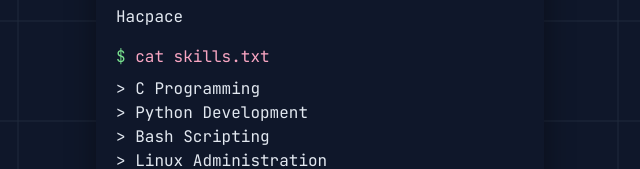
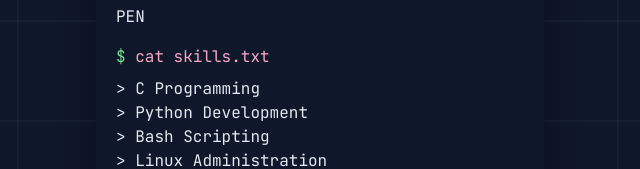
Before and after one commit to pen091/newlife, a plain HTML site: page index.html in a window 1280 px wide. Shown: the part 229-398 px from the top of the page, 632-1272 px from the left. Drawn offline with nearby package versions, Linux system fonts and the light colour scheme.

Commit message:
Update index.html

```diff
--- a/index.html
+++ b/index.html
@@ -141,7 +141,7 @@
                     </div>
                     <div class="terminal-body">
                         <div class="mb-2"><span class="prompt">$ </span><span class="command">whoami</span></div>
-                        <div class="mb-4 output">Hacpace</div>
+                        <div class="mb-4 output">PEN</div>
 
                         <div class="mb-2"><span class="prompt">$ </span><span class="command">cat skills.txt</span></div>
                         <div class="mb-4 output">
```
